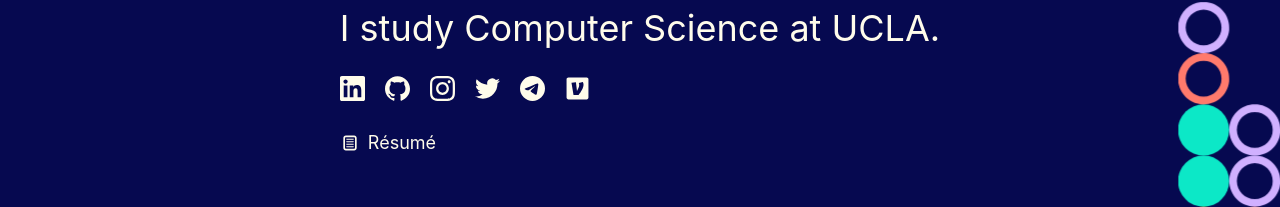
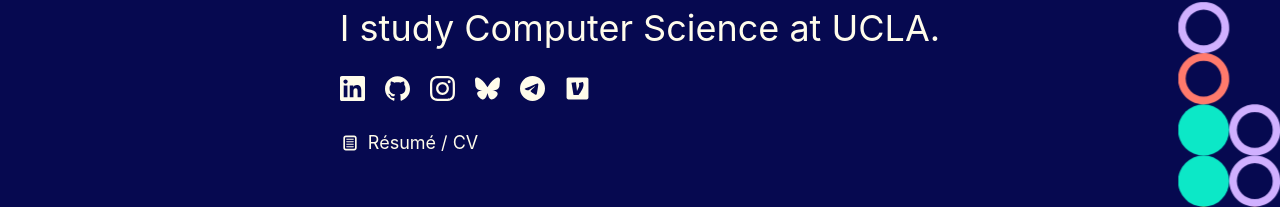
Before and after one commit to stvnbash/sbashnet, a Next.js app: page / in a window 1280 px wide. Shown: the part 443-650 px from the top of the page. Built offline with nearby package versions, Linux system fonts and the light colour scheme.

Commit message:
fixes style with markdown on project popup modals, updates contentlayer and other packages

```diff
--- a/components/Intro1.tsx
+++ b/components/Intro1.tsx
@@ -76,11 +76,11 @@ export default function Intro() {
                 <br />
                 <Socials />
                 <br />
-                <Link href={'/BashSteven_Resume.pdf'} passHref>
+                <Link href={'/BashSteven_CV.pdf'} passHref>
                     <motion.a variants={subtitle} className="flex items-center gap-2 font-normal text-text1 inline-block rounded-lg hover:text-yellow1 transition-all text-lg focus-visible:outline-none focus-visible:ring ring-offset-navy1 ring-offset-4 ring-red1">
                         {/* <svg className="w-[40px] font-normal text-text1 inline-block rounded-lg hover:text-yellow1 transition-all text-lg focus-visible:outline-none focus-visible:ring ring-offset-navy1 ring-offset-4 ring-red1" viewBox="0 0 30 30" fill="none" xmlns="http://www.w3.org/2000/svg"><path fill-rule="evenodd" clip-rule="evenodd" d="M6.5 4.5V25.5C6.5 26.0523 6.94772 26.5 7.5 26.5H22.5C23.0523 26.5 23.5 26.0523 23.5 25.5V7.91421C23.5 7.649 23.3946 7.39464 23.2071 7.20711L19.7929 3.79289C19.6054 3.60536 19.351 3.5 19.0858 3.5H7.5C6.94772 3.5 6.5 3.94772 6.5 4.5ZM16.5 12.5H9.5V10.5H16.5V12.5ZM20.5 15.5H9.5V13.5H20.5V15.5ZM9.5 18.5H20.5V16.5H9.5V18.5ZM20.5 21.5H9.5V19.5H20.5V21.5Z" fill="white"></path></svg> */}
                         <TiDocumentText size={20}/>
-                        <motion.p>Résumé</motion.p>
+                        <motion.p>Résumé / CV</motion.p>
                     </motion.a>
                 </Link>
             </motion.div>
--- a/components/Socials.tsx
+++ b/components/Socials.tsx
@@ -1,4 +1,5 @@
-import { SiTwitter, SiInstagram, SiGithub, SiLinkedin, SiTelegram, SiStackoverflow } from "react-icons/si";
+import { SiInstagram, SiGithub, SiLinkedin, SiTelegram, SiStackoverflow, SiBluesky } from "react-icons/si";
+import { FaTwitter } from "react-icons/fa6";
 import { IoLogoVenmo } from "react-icons/io5";
 import { motion } from 'framer-motion'
 import Link from "next/link";
@@ -32,10 +33,15 @@ export default function Socials() {
                     icon: SiInstagram,
                     href: 'https://instagram.com/stvnbash',
                 },
+                // {
+                //     aria: 'Twitter',
+                //     icon: FaTwitter,
+                //     href: 'https://twitter.com/stvnbash',
+                // },
                 {
-                    aria: 'Twitter',
-                    icon: SiTwitter,
-                    href: 'https://twitter.com/stvnbash',
+                    aria: 'Bluesky',
+                    icon: SiBluesky,
+                    href: 'https://bsky.app/profile/stevenbash.bsky.social',
                 },
                 {
                     aria: 'Telegram',
--- a/components/projects/TechIcons.tsx
+++ b/components/projects/TechIcons.tsx
@@ -1,26 +1,41 @@
-import { SiPython, SiGmail, SiTailwindcss, SiFramer, SiReact,
+import {
+    SiPython, SiGmail, SiTailwindcss, SiFramer, SiReact,
     SiPostman, SiNextdotjs, SiMicrosoftazure, SiJavascript, SiTypescript,
-    SiCplusplus, SiArduino, SiAdafruit, SiBluetooth } from "react-icons/si";
+    SiCplusplus, SiArduino, SiAdafruit, SiBluetooth, SiPytorch, SiGooglecolab,
+    SiRaspberrypi, SiFirebase, SiFigma, SiGithub, SiNfc, SiMarkdown
+} from "react-icons/si";
+
+import { PiPasswordDuotone, PiPasswordFill } from "react-icons/pi";
+
 
 export default function TechIcons({ post }: any) {
 
 
     return (
         <div className='flex flex-row flex-wrap gap-2 mt-3 text-purple1'>
-            {post.body.raw.toLowerCase().includes("arduino") && <SiArduino size={20} title="Arduino" />}
-            {post.body.raw.toLowerCase().includes("adafruit") && <SiAdafruit size={20} title="Adafruit" />}
-            {post.body.raw.toLowerCase().includes("bluetooth") && <SiBluetooth size={20} title="Bluetooth" />}
             {post.body.raw.toLowerCase().includes("c++") && <SiCplusplus size={20} title="C++" />}
             {post.body.raw.toLowerCase().includes("javascript") && <SiJavascript size={20} title="JavaScript" />}
             {post.body.raw.toLowerCase().includes("typescript") && <SiTypescript size={20} title="TypeScript" />}
+            {post.body.raw.toLowerCase().includes("python") && <SiPython size={20} title="Python" />}
+            {post.body.raw.toLowerCase().includes("arduino") && <SiArduino size={20} title="Arduino" />}
+            {post.body.raw.toLowerCase().includes("raspberry") && <SiRaspberrypi size={20} title="Raspberry Pi" />}
+            {post.body.raw.toLowerCase().includes("adafruit") && <SiAdafruit size={20} title="Adafruit" />}
+            {post.body.raw.toLowerCase().includes("bluetooth") && <SiBluetooth size={20} title="Bluetooth" />}
+            {post.body.raw.toLowerCase().includes("nfc") && <SiNfc size={20} title="NFC" />}
             {post.body.raw.toLowerCase().includes("react") && <SiReact size={20} title="React" />}
             {post.body.raw.toLowerCase().includes("nextjs") && <SiNextdotjs size={20} title="NextJS" />}
-            {post.body.raw.toLowerCase().includes("python") && <SiPython size={20} title="Python" />}
+            {post.body.raw.toLowerCase().includes("pytorch") && <SiPytorch size={20} title="PyTorch" />}
             {post.body.raw.toLowerCase().includes("tailwind") && <SiTailwindcss size={20} title="Tailwind CSS" />}
             {post.body.raw.toLowerCase().includes("framer motion") && <SiFramer size={20} title="Framer Motion" />}
+            {post.body.raw.toLowerCase().includes("markdown") && <SiMarkdown size={20} title="Markdown" />}
+            {post.body.raw.toLowerCase().includes("figma") && <SiFigma size={20} title="Figma" />}
             {post.body.raw.toLowerCase().includes("postman") && <SiPostman size={20} title="Postman" />}
             {post.body.raw.toLowerCase().includes("gmail") && <SiGmail size={20} title="Gmail" />}
             {post.body.raw.toLowerCase().includes("azure") && <SiMicrosoftazure size={20} title="Microsoft Azure" />}
+            {post.body.raw.toLowerCase().includes("colab") && <SiGooglecolab size={20} title="Google Colab" />}
+            {post.body.raw.toLowerCase().includes("firebase") && <SiFirebase size={20} title="Google Firebase" />}
+            {post.body.raw.toLowerCase().includes("github") && <SiGithub  size={20} title="Github" />}
+            {post.body.raw.toLowerCase().includes("auth") && <PiPasswordDuotone size={20} title="Authentication" />}
         </div>
 
     )
--- a/package.json
+++ b/package.json
@@ -11,15 +11,15 @@
   "dependencies": {
     "@headlessui/react": "^1.6.6",
     "@tailwindcss/line-clamp": "^0.4.0",
-    "contentlayer": "^0.2.5",
+    "contentlayer": "^0.2.9",
     "date-fns": "^2.28.0",
     "framer-motion": "^6.3.11",
     "next": "12.1.6",
-    "next-contentlayer": "^0.2.5",
+    "next-contentlayer": "^0.2.9",
     "nextjs-progressbar": "^0.0.14",
     "react": "18.1.0",
     "react-dom": "18.1.0",
-    "react-icons": "^4.4.0",
+    "react-icons": "^5.3.0",
     "react-modal": "^3.15.1",
     "typeit-react": "^2.5.1-alpha.0"
   },
--- a/styles/globals.css
+++ b/styles/globals.css
@@ -1,4 +1,26 @@
 @tailwind base;
+
+@layer base {
+  .cl-post-body h1 {
+    @apply text-2xl pt-5;
+  }
+  .cl-post-body h2 {
+    @apply text-xl pt-5;
+  }
+  .cl-post-body h3 {
+    @apply text-lg pt-5;
+  }
+  .cl-post-body ul {
+    @apply list-disc ml-5;
+  }
+  .cl-post-body br {
+    @apply m-5;
+  }
+  .cl-post-body a {
+    @apply underline;
+  }
+}
+
 @tailwind components;
 
 html,
```
Also changed, not shown: 1 other file (tests, documents, lock files or other folders).
